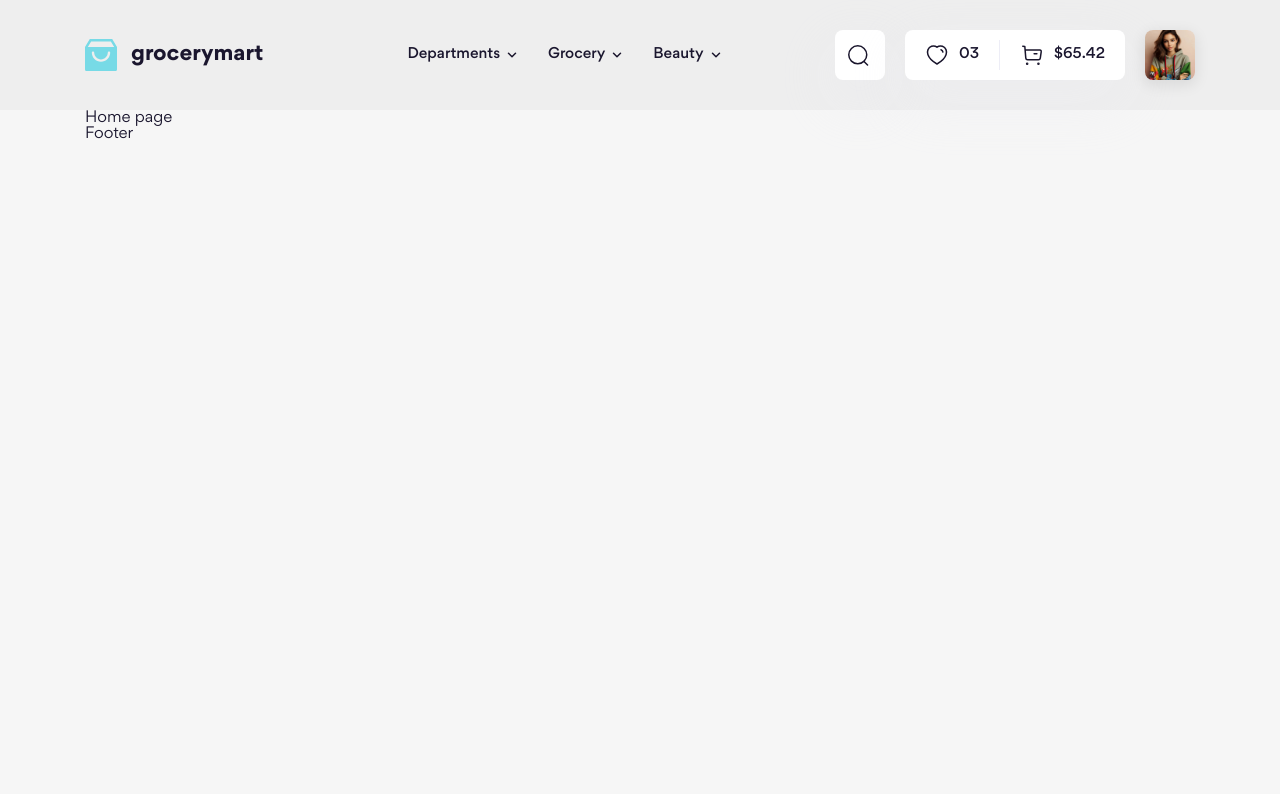
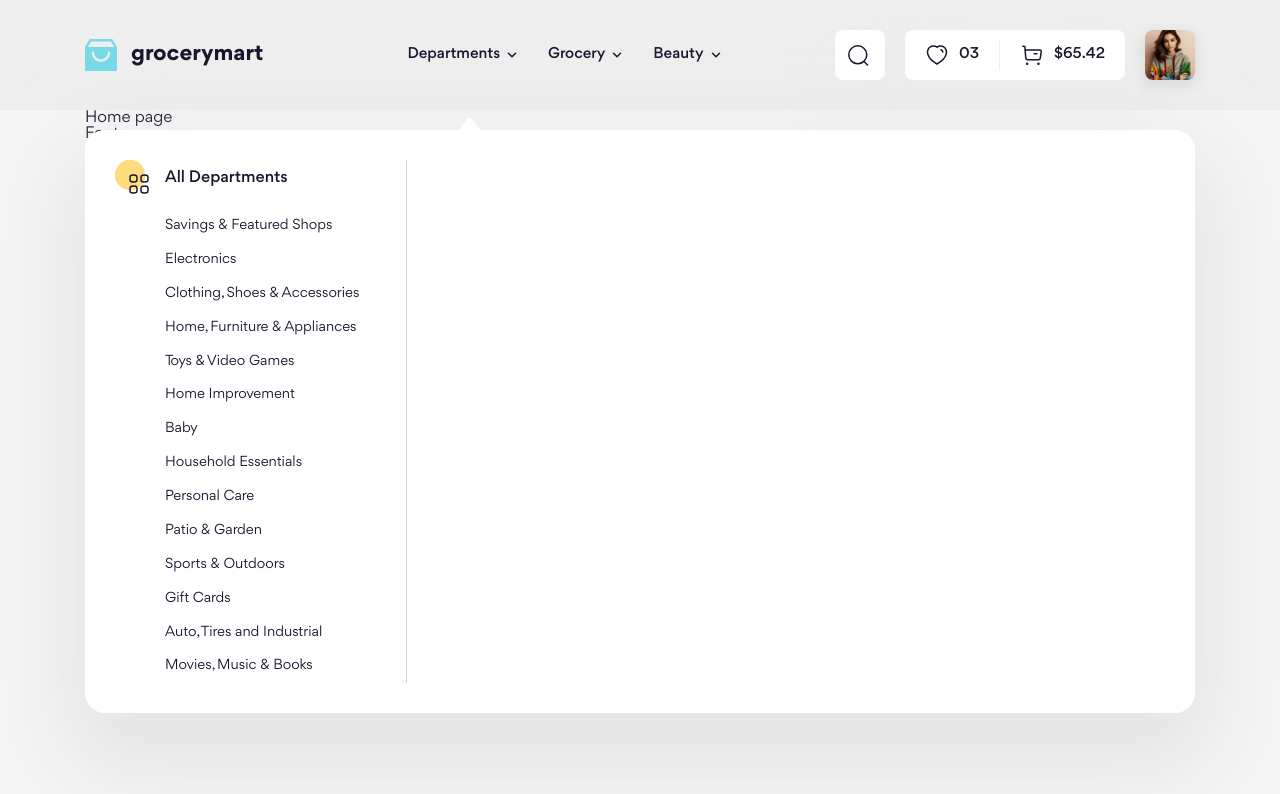
Before and after one commit to tanphat0226/html-css-grocery-mart, a website: page index.html in a window 1280 px wide. Drawn offline with Linux system fonts and the light colour scheme.

Commit message:
mega menu #1

```diff
--- a/scss/components/_dropdown.scss
+++ b/scss/components/_dropdown.scss
@@ -1,15 +1,19 @@
 .dropdown {
   position: absolute;
   left: 0;
+
+  width: min(1240px, 100%);
   padding-top: 50px;
-  visibility: hidden;
-  opacity: 0;
-  height: 0;
+  // visibility: hidden;
+  // opacity: 0;
+  // height: 0;
   transition: visibility, opacity, height;
   transition: 0.3s ease-in;
 
   &__inner {
     position: relative;
+    min-height: min(582px, 100vh - 158px);
+
     padding: 30px;
     border-radius: 20px;
     background: var(--dropdown-bg-color);
@@ -25,3 +29,70 @@
     }
   }
 }
+
+.top-menu {
+  height: 100%;
+
+  &__main {
+    width: 292px;
+    height: 100%;
+
+    border-right: 1px solid var(--top-menu-border-color);
+  }
+}
+
+.menu-column {
+  display: flex;
+  gap: 14px;
+
+  &__icon {
+    position: relative;
+    width: 36px;
+    height: 36px;
+    flex-shrink: 0;
+  }
+
+  &__icon-1 {
+    width: 30px;
+    height: 30px;
+    object-fit: cover;
+  }
+
+  &__icon-2 {
+    position: absolute;
+    bottom: 0;
+    right: 0;
+    width: 24px;
+    height: 24px;
+    filter: var(--top-menu-icon-color);
+  }
+
+  &__content {
+    flex: 1;
+    margin-top: 6px;
+  }
+
+  &__title {
+    font-size: 1.6rem;
+    font-weight: 500;
+    line-height: 150%;
+    user-select: none;
+  }
+
+  &__list {
+    margin-top: 19px;
+  }
+
+  &__link {
+    display: block;
+    padding: 7px 0;
+
+    font-size: 1.4rem;
+    line-height: 142.857%;
+
+    &:hover {
+      color: #0071dc;
+      font-weight: 500;
+    }
+  }
+}
--- a/scss/theme/_dark.scss
+++ b/scss/theme/_dark.scss
@@ -1,7 +1,7 @@
 html.dark {
   --text-color: #fff;
-  --icon-color: brightness(0) saturate(100%) invert(99%) sepia(1%) saturate(7500%)
-    hue-rotate(208deg) brightness(105%) contrast(101%);
+  --icon-color: brightness(0) saturate(100%) invert(99%) sepia(1%)
+    saturate(7500%) hue-rotate(208deg) brightness(105%) contrast(101%);
 
   --body-bg: #292e39;
   --header-bg-color: #171c28;
@@ -12,6 +12,10 @@ html.dark {
   // dropdown
   --dropdown-bg-color: #2f3441;
   --dropdown-shadow-color: rgba(23, 28, 40, 0.4);
-  --dropdown-arrow-color: brightness(0) saturate(100%) invert(17%) sepia(27%) saturate(487%)
-    hue-rotate(185deg) brightness(89%) contrast(88%);
+  --dropdown-arrow-color: brightness(0) saturate(100%) invert(17%) sepia(27%)
+    saturate(487%) hue-rotate(185deg) brightness(89%) contrast(88%);
+
+  --top-menu-border-color: #171c28;
+  --top-menu-icon-color: brightness(0) saturate(100%) invert(100%) sepia(0%)
+    saturate(7464%) hue-rotate(49deg) brightness(105%) contrast(95%);
 }
--- a/scss/theme/_light.scss
+++ b/scss/theme/_light.scss
@@ -2,8 +2,8 @@
 
 html {
   --text-color: #1a162e;
-  --icon-color: brightness(0) saturate(100%) invert(8%) sepia(10%) saturate(3879%)
-    hue-rotate(212deg) brightness(91%) contrast(96%);
+  --icon-color: brightness(0) saturate(100%) invert(8%) sepia(10%)
+    saturate(3879%) hue-rotate(212deg) brightness(91%) contrast(96%);
 
   --body-bg: #f6f6f6;
   --header-bg-color: #eee;
@@ -18,4 +18,5 @@ html {
   // dropdown
   --dropdown-bg-color: #fff;
   --dropdown-shadow-color: rgba(200, 200, 200, 0.4);
+  --top-menu-border-color: #d2d1d6;
 }
--- a/templates/header.html
+++ b/templates/header.html
@@ -2,7 +2,11 @@
   <div class="top-bar">
     <!-- More button -->
     <button class="top-bar__more">
-      <img src="./assets/icons/more.svg" alt="" class="icon top-bar__more-icon" />
+      <img
+        src="./assets/icons/more.svg"
+        alt=""
+        class="icon top-bar__more-icon"
+      />
     </button>
 
     <!-- Logo -->
@@ -17,41 +21,121 @@
         <li class="navbar__item">
           <a href="" class="navbar__link">
             Departments
-            <img src="./assets/icons/arrow-down.svg" alt="" class="navbar__arrow icon" />
+            <img
+              src="./assets/icons/arrow-down.svg"
+              alt=""
+              class="navbar__arrow icon"
+            />
           </a>
           <div class="dropdown">
             <div class="dropdown__inner">
-              Lorem ipsum dolor sit, amet consectetur adipisicing elit. Ad aliquid repellendus
-              necessitatibus nam modi impedit, aperiam enim error vero libero veritatis amet culpa
-              molestias quibusdam nulla. Officiis eum esse ducimus.
+              <div class="top-menu">
+                <div class="top-menu__main">
+                  <!-- Menu column -->
+                  <div class="menu-column">
+                    <div class="menu-column__icon">
+                      <img
+                        src="./assets/img/category/ellipse-02.svg"
+                        alt=""
+                        class="menu-column__icon-1"
+                      />
+                      <img
+                        src="./assets/img/category/category-icon.svg"
+                        alt=""
+                        class="menu-column__icon-2"
+                      />
+                    </div>
+                    <div class="menu-column__content">
+                      <h2 class="menu-column__title">All Departments</h2>
+
+                      <ul class="menu-column__list">
+                        <li>
+                          <a href="" class="menu-column__link"
+                            >Savings & Featured Shops</a
+                          >
+                        </li>
+                        <li>
+                          <a href="" class="menu-column__link">Electronics</a>
+                        </li>
+                        <li>
+                          <a href="" class="menu-column__link"
+                            >Clothing, Shoes & Accessories</a
+                          >
+                        </li>
+                        <li>
+                          <a href="" class="menu-column__link"
+                            >Home, Furniture & Appliances</a
+                          >
+                        </li>
+                        <li>
+                          <a href="" class="menu-column__link"
+                            >Toys & Video Games</a
+                          >
+                        </li>
+                        <li>
+                          <a href="" class="menu-column__link"
+                            >Home Improvement</a
+                          >
+                        </li>
+                        <li><a href="" class="menu-column__link">Baby</a></li>
+                        <li>
+                          <a href="" class="menu-column__link"
+                            >Household Essentials</a
+                          >
+                        </li>
+                        <li>
+                          <a href="" class="menu-column__link">Personal Care</a>
+                        </li>
+                        <li>
+                          <a href="" class="menu-column__link"
+                            >Patio & Garden</a
+                          >
+                        </li>
+                        <li>
+                          <a href="" class="menu-column__link"
+                            >Sports & Outdoors</a
+                          >
+                        </li>
+                        <li>
+                          <a href="" class="menu-column__link">Gift Cards</a>
+                        </li>
+                        <li>
+                          <a href="" class="menu-column__link"
+                            >Auto, Tires and Industrial</a
+                          >
+                        </li>
+                        <li>
+                          <a href="" class="menu-column__link"
+                            >Movies, Music & Books</a
+                          >
+                        </li>
+                      </ul>
+                    </div>
+                  </div>
+                </div>
+              </div>
             </div>
           </div>
         </li>
         <li class="navbar__item">
           <a href="" class="navbar__link">
             Grocery
-            <img src="./assets/icons/arrow-down.svg" alt="" class="navbar__arrow icon" />
+            <img
+              src="./assets/icons/arrow-down.svg"
+              alt=""
+              class="navbar__arrow icon"
+            />
           </a>
-          <div class="dropdown">
-            <div class="dropdown__inner">
-              Lorem ipsum dolor sit, amet consectetur adipisicing elit. Ad aliquid repellendus
-              necessitatibus nam modi impedit, aperiam enim error vero libero veritatis amet culpa
-              molestias quibusdam nulla. Officiis eum esse ducimus.
-            </div>
-          </div>
         </li>
         <li class="navbar__item">
           <a href="" class="navbar__link">
             Beauty
-            <img src="./assets/icons/arrow-down.svg" alt="" class="navbar__arrow icon" />
+            <img
+              src="./assets/icons/arrow-down.svg"
+              alt=""
+              class="navbar__arrow icon"
+            />
           </a>
-          <div class="dropdown">
-            <div class="dropdown__inner">
-              Lorem ipsum dolor sit, amet consectetur adipisicing elit. Ad aliquid repellendus
-              necessitatibus nam modi impedit, aperiam enim error vero libero veritatis amet culpa
-              molestias quibusdam nulla. Officiis eum esse ducimus.
-            </div>
-          </div>
         </li>
       </ul>
     </nav>
@@ -60,20 +144,32 @@
     <div class="top-act">
       <div class="top-act__group top-act__group--single">
         <button class="top-act__btn">
-          <img src="./assets/icons/light-search.svg" alt="" class="top-act__icon icon" />
+          <img
+            src="./assets/icons/light-search.svg"
+            alt=""
+            class="top-act__icon icon"
+          />
         </button>
       </div>
 
       <div class="top-act__group">
         <button class="top-act__btn">
-          <img src="./assets/icons/heart.svg" alt="" class="top-act__icon icon" />
+          <img
+            src="./assets/icons/heart.svg"
+            alt=""
+            class="top-act__icon icon"
+          />
           <span class="top-act__title">03</span>
         </button>
 
         <div class="top-act__separate"></div>
 
         <button class="top-act__btn">
-          <img src="./assets/icons/light-cart.svg" alt="" class="top-act__icon icon" />
+          <img
+            src="./assets/icons/light-cart.svg"
+            alt=""
+            class="top-act__icon icon"
+          />
           <span class="top-act__title">$65.42</span>
         </button>
       </div>
```
Also changed, not shown: assets/css/main.css, assets/img/category/category-icon.svg (added), assets/img/category/ellipse-02.svg (added), 1 other file.
